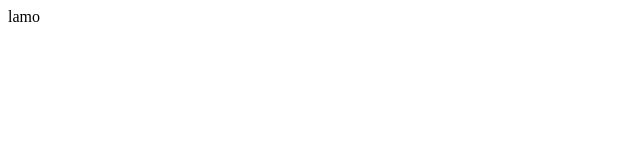
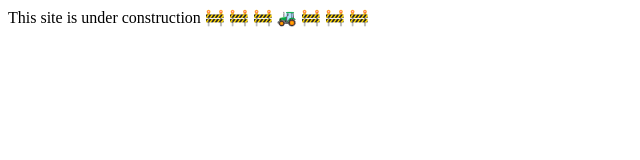
Before and after one commit to prajjwaluprety/prajjwaluprety.github.io, a plain HTML site: page index.html in a window 1280 px wide. Shown: the whole page, without its empty margins (0-640 px from the left). Drawn offline with Linux system fonts and the light colour scheme.

Commit message:
Update index.html

```diff
--- a/index.html
+++ b/index.html
@@ -6,7 +6,7 @@
  </head>
  <body>
      <div>
-         lamo
+         This site is under construction 🚧 🚧 🚧 🚜 🚧 🚧 🚧
      </div>
  </body>
 </html>
```
